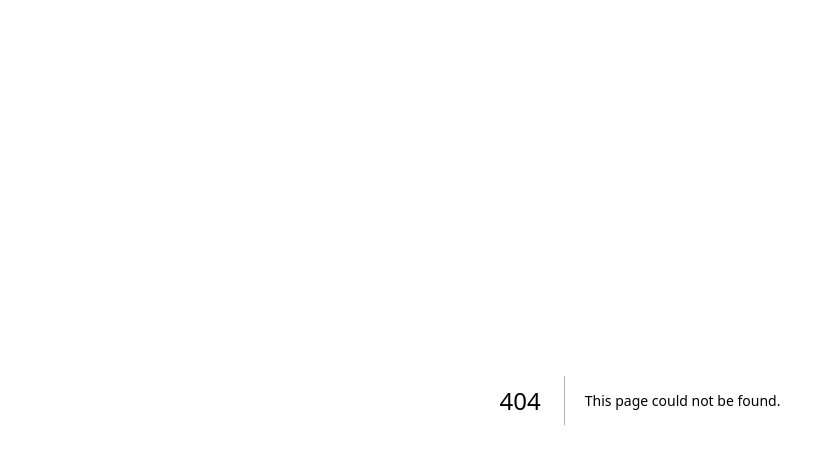
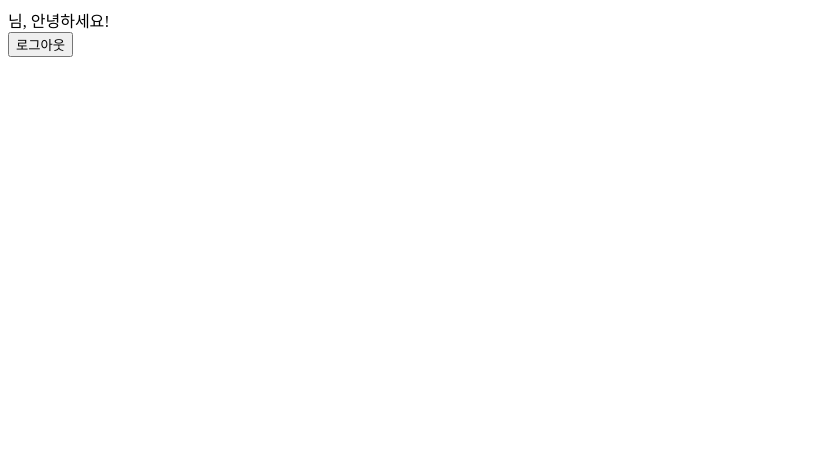
Before and after one commit to Bookbla0/admin, a Next.js app: page /logout in a window 1280 px wide. Before the commit this address had no page. Shown: the top 464 px of the page, without its empty margins (0-835 px from the left). Built offline with nearby package versions, Linux system fonts and the light colour scheme.

Commit message:
feat: 로그아웃 페이지 구현

```diff
--- a/pages/login/index.js
+++ b/pages/login/index.js
@@ -17,9 +17,11 @@ export default function Login() {
 
     const response = axios.post("https://dev.bookbla.shop/api/admin/auth/login", requestBody)
     .then(response => {
+
       if (response.status === 200) {
         setCheckLogin(true);
-        navigate(`/`);
+      } else {
+        console.log(response.data)
       }
     })
     .catch(error => {
@@ -31,7 +33,7 @@ export default function Login() {
     <Container>
       <Title>BookBLA Admin</Title>
       <BookblaContainer>
-          <div className="form-group">
+          checkLogin ? <div className="form-group">
             <FormControl type="text" placeholder="id" required="required" name="id" value = {id} onChange={(e) => setId(e.target.value)}/>
           </div>
           <div>
--- /dev/null
+++ b/pages/logout/index.js
@@ -0,0 +1,39 @@
+import { useState } from "react";
+
+export default function Logout() {
+
+  const [userName, setUserName] = useState();
+
+  const handleLogout = () => {
+
+    const requestBody = {
+      sessionId : sessionId
+    };
+
+    const response = axios.post("https://dev.bookbla.shop/api/admin/auth/logout", requestBody)
+    .then(response => {
+      if (response.status === 204) {
+        console.log("성공~");
+      } else {
+        console.log('실패~')
+      }
+
+    })
+    .catch(error => {
+      console.log(error);
+    });
+  }
+
+
+  return (
+    <>
+      <div>
+        {userName} 님, 안녕하세요!
+      </div>
+      <button onClick={handleLogout}>
+        로그아웃
+      </button>
+    </>
+  );
+
+}
--- a/src/component/layout/Sidebar/index.jsx
+++ b/src/component/layout/Sidebar/index.jsx
@@ -5,5 +5,5 @@ export default function Sidebar() {
     <Wrapper>
 
     </Wrapper>
-      );
+  );
 }
--- a/src/component/layout/index.jsx
+++ b/src/component/layout/index.jsx
@@ -3,8 +3,7 @@ import { Wrapper } from "./index.styles";
 export default function Layout(props) {
   return (
     <Wrapper>
-
       {props.children}
     </Wrapper>
-      );
+  );
 }
```
Also changed, not shown: src/component/layout/Sidebar/index.style.jsx (added).
